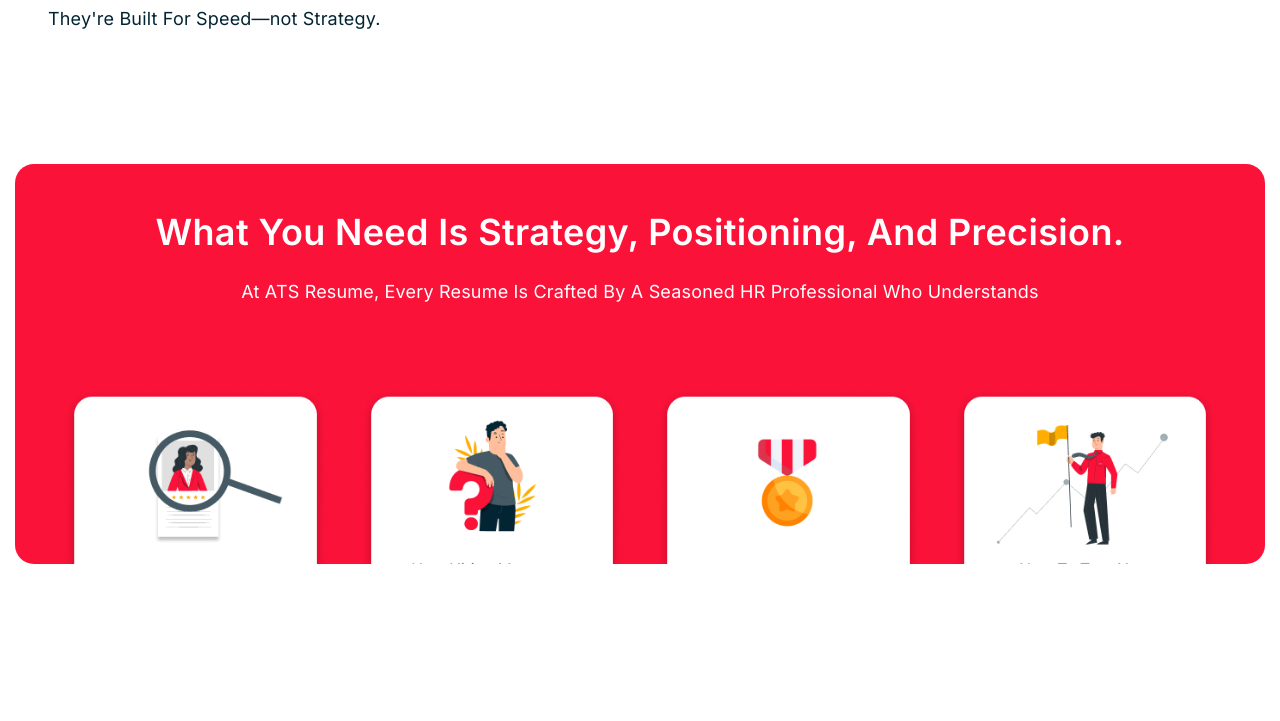
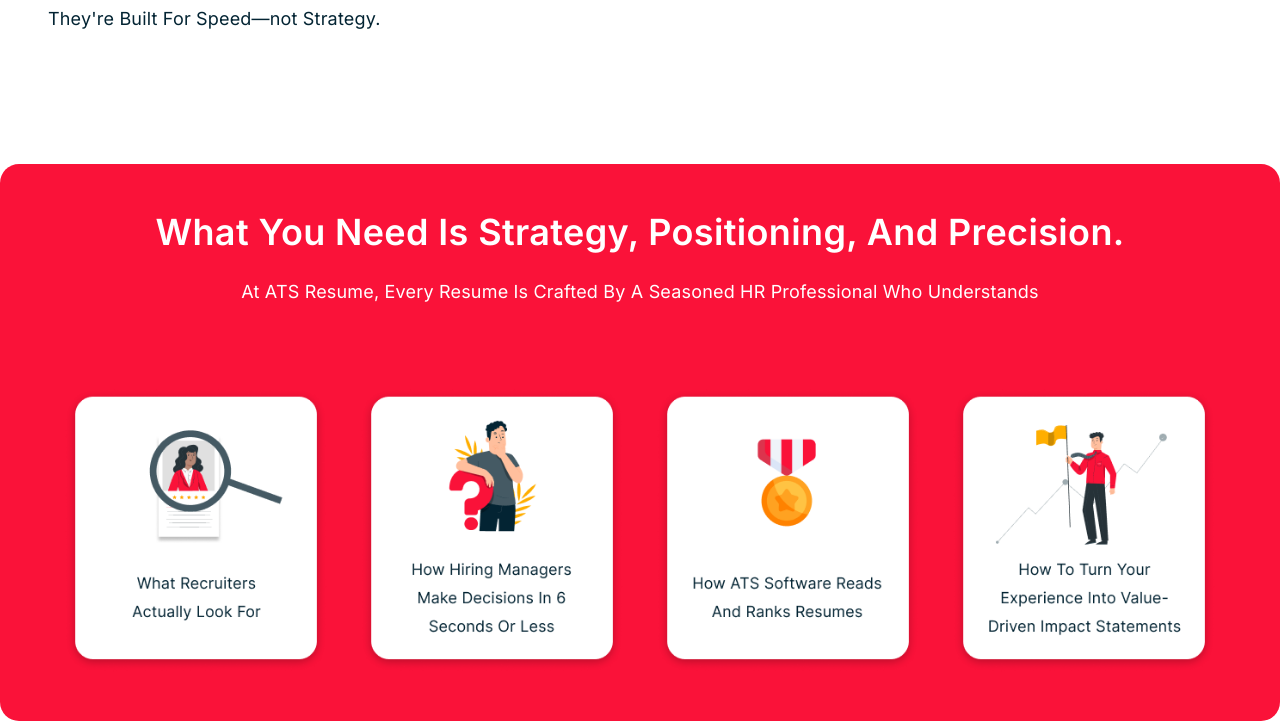
Before and after one commit to AnuragTupkar/ATS-Resume-Webpage, a website: page index.html in a window 1280 px wide. Shown: the part 765-1486 px from the top of the page. Before the commit the page ends 1329 px from the top, so only its background shows below. Drawn offline with nearby package versions, Linux system fonts and the light colour scheme.

Commit message:
fixed: 2 scrollbars

```diff
--- a/index.html
+++ b/index.html
@@ -163,34 +163,37 @@
         </div>
     </section>
 
-    <!-- Features Section -->
-    <section class="relative  bg-[#fa1239] py-12 mt-16 rounded-[19px] overflow-visible h-[400px] w-[1250px] mx-auto">
+    <!-- Features Section - Updated to prevent horizontal scroll -->
+    <section class="relative bg-[#fa1239] py-12 mt-16 rounded-[19px] overflow-hidden w-full">
         <div class="max-w-[1440px] mx-auto px-4 md:px-12">
-            <h2
-                class="text-white font-semibold text-3xl md:text-4xl text-center tracking-[0.36px] leading-[1.4] mb-6">
+            <h2 class="text-white font-semibold text-3xl md:text-4xl text-center tracking-[0.36px] leading-[1.4] mb-6">
                 What You Need Is Strategy, Positioning, And Precision.
             </h2>
-            <p class="text-white font-normal text-lg text-center tracking-[0.18px] leading-[1.8] mb-20">
+            <p class="text-white font-normal text-lg text-center tracking-[0.18px] leading-[1.8] mb-12 md:mb-20">
                 At ATS Resume, Every Resume Is Crafted By A Seasoned HR Professional Who Understands
             </p>
 
             <!-- Feature Cards Grid -->
-        <div class="grid grid-cols-1 md:grid-cols-2 lg:grid-cols-4 gap-8">
+            <div class="grid grid-cols-1 md:grid-cols-2 lg:grid-cols-4 gap-8 px-4">
                 <!-- Feature Card 1 -->
-            <img src="/assets/CardOne.png" alt="Magnifying glass with resume" class="object-contain flex flex-col items-center justify-center" />
-
+                <div class="flex justify-center">
+                    <img src="/assets/CardOne.png" alt="Magnifying glass with resume" class="object-contain w-full max-w-[280px]" />
+                </div>
 
                 <!-- Feature Card 2 -->
-
-            <img src="/assets/CardTwo.png" alt="Person making quick decisions" class="object-contain flex flex-col items-center justify-center" />
-
+                <div class="flex justify-center">
+                    <img src="/assets/CardTwo.png" alt="Person making quick decisions" class="object-contain w-full max-w-[280px]" />
+                </div>
 
                 <!-- Feature Card 3 -->
-            <img src="/assets/CardThree.png" alt="ATS software scanning document" class="object-contain flex flex-col items-center justify-center" />
-
+                <div class="flex justify-center">
+                    <img src="/assets/CardThree.png" alt="ATS software scanning document" class="object-contain w-full max-w-[280px]" />
+                </div>
 
                 <!-- Feature Card 4 -->
-            <img src="/assets/CardFour.png" alt="Value impact statements illustration" class=" object-contain flex flex-col items-center justify-center" />
+                <div class="flex justify-center">
+                    <img src="/assets/CardFour.png" alt="Value impact statements illustration" class="object-contain w-full max-w-[280px]" />
+                </div>
             </div>
         </div>
     </section>
```
Lines whose indentation alone changed are shown as unchanged.
